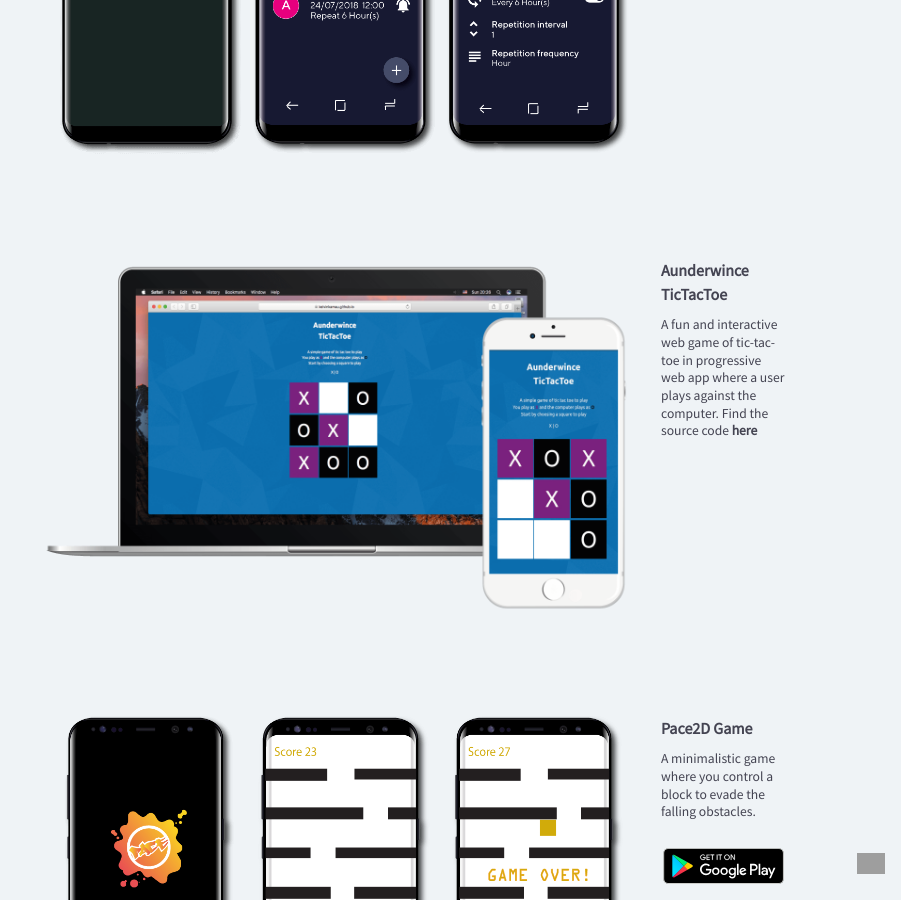
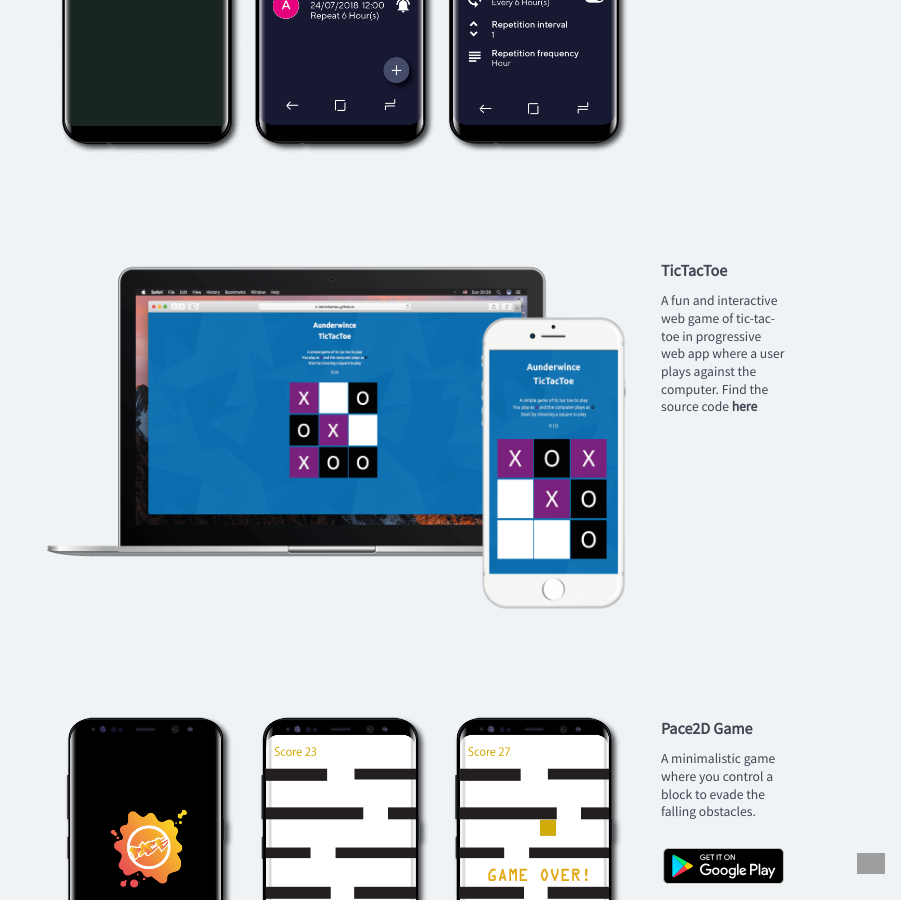
Before and after one commit to Timtech4u/timtech4u.github.io, a Jekyll site: the page built from index.html, in a window 1280 px wide and 900 px high, scrolled down 3153 px. Shown: the whole window, without its empty margins (379-1280 px from the left). Built offline with Jekyll 4.4.1, drawn with Linux system fonts in a browser that asks for light colours; nearby versions of some CDN libraries; grey boxes are pictures that could not be loaded.

Commit message:
Update featured-projects.html

```diff
--- a/_includes/featured-projects.html
+++ b/_includes/featured-projects.html
@@ -33,17 +33,17 @@
 
         <div class="project tictactoe">
             <figure class="project__pic">
-                <a href="https://www.kelvinkamau.app/AunderwinceTicTacToe/" target="_blank">
+                <a href="https://www.kelvinkamau.app/TicTacToe/" target="_blank">
                     <img src="{{site.baseurl}}/img/featured/attc/ttc.png" alt="TTC">
                 </a>
             </figure>
             <figcaption class="project__caption">
                 <div class="project__name">
-                    <a href="https://www.kelvinkamau.app/AunderwinceTicTacToe/" target="_blank">Aunderwince
+                    <a href="https://www.kelvinkamau.app/TicTacToe/" target="_blank">
                         TicTacToe</a>
                 </div>
                 <p>A fun and interactive web game of tic-tac-toe in progressive web app where a user plays against the
-                    computer. Find the source code <a href="https://github.com/kelvinkamau/AunderwinceTicTacToe" target="_blank">here</a> </p>
+                    computer. Find the source code <a href="https://github.com/kelvinkamau/TicTacToe" target="_blank">here</a> </p>
             </figcaption>
         </div>
 
```
